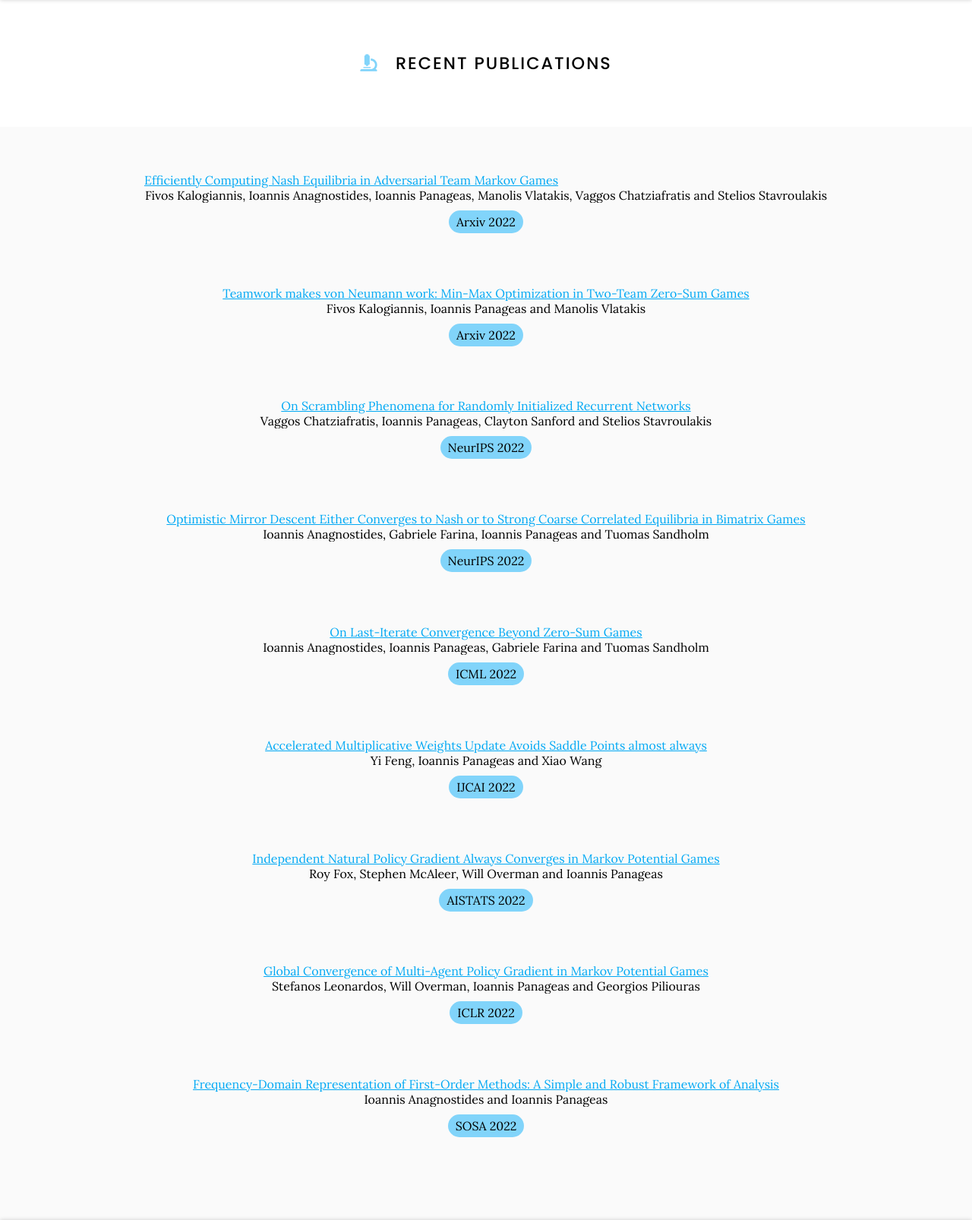
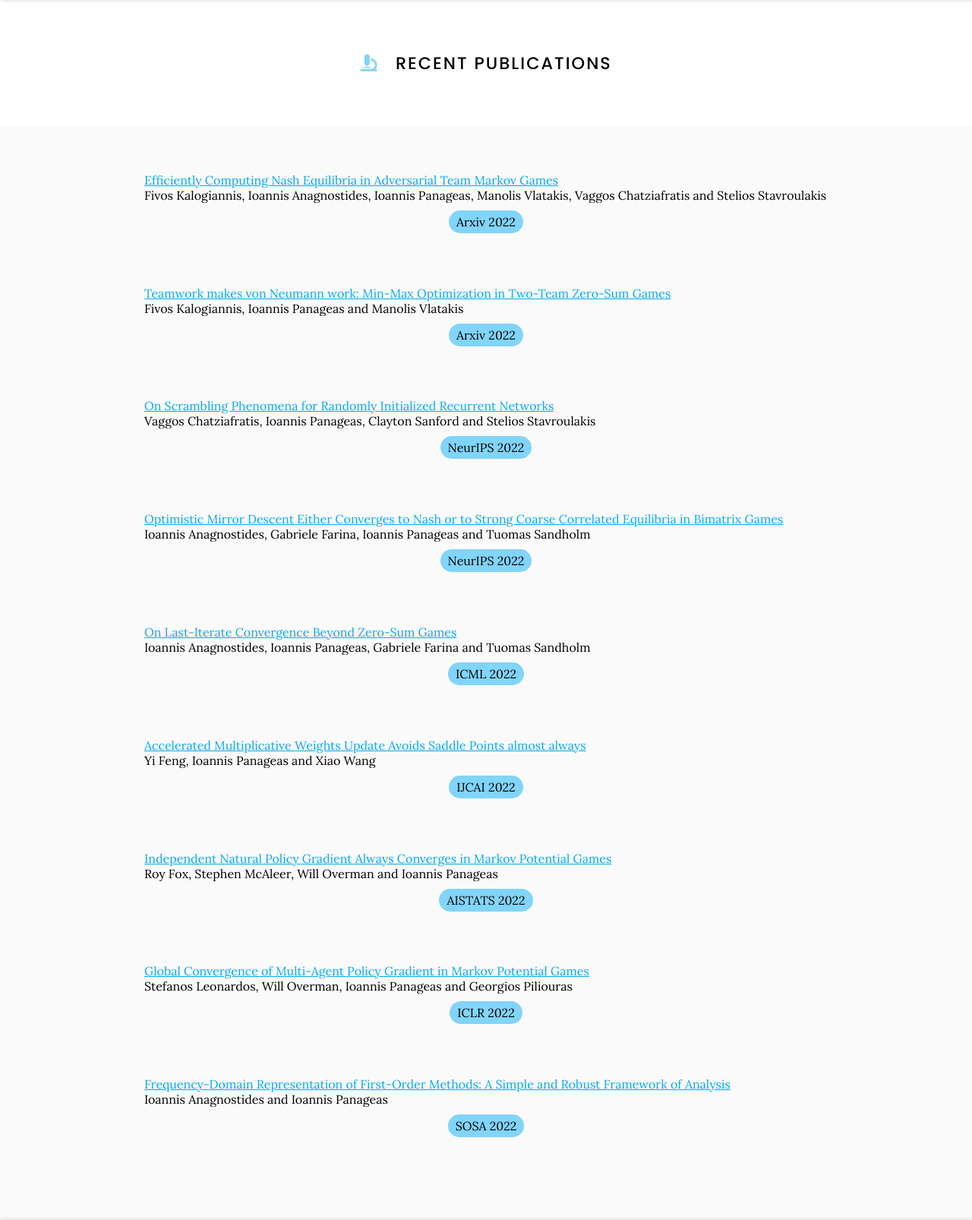
Before and after one commit to goallabuci/goallabuci.github.io, a Jekyll site: the page built from research/index.md, in a window 1280 px wide. Shown: the part 110-1716 px from the top of the page at 76% size. Built offline with Jekyll 4.4.1, drawn with Linux system fonts in a browser that asks for light colours; grey boxes are pictures that could not be loaded.

Commit message:
Update index.md

```diff
--- a/research/index.md
+++ b/research/index.md
@@ -13,79 +13,79 @@ nav:
       <a href="https://arxiv.org/abs/2208.02204">
         Efficiently Computing Nash Equilibria in Adversarial Team Markov Games
       </a>
-    </div><div class="citation_authors truncate" tabindex="0">
+    </div><div class="citation_authors truncate" align="left" tabindex="0">
       Fivos Kalogiannis, Ioannis Anagnostides, Ioannis Panageas, Manolis Vlatakis, Vaggos Chatziafratis and Stelios Stavroulakis
     </div><div class="tags" data-link="https://goallabuci.github.io/research/"><a class="tag">Arxiv 2022</a></div>
 <br>
 
-<div class="citation_title">
+<div class="citation_title" align="left">
       <a href="https://arxiv.org/abs/2111.04178">
        Teamwork makes von Neumann work: Min-Max Optimization in Two-Team Zero-Sum Games
       </a>
-    </div><div class="citation_authors truncate" tabindex="0">
+    </div><div class="citation_authors truncate" align="left" tabindex="0">
       Fivos Kalogiannis, Ioannis Panageas and Manolis Vlatakis
     </div><div class="tags" data-link="https://goallabuci.github.io/research/"><a class="tag">Arxiv 2022</a></div>
 <br>
 
-<div class="citation_title">
+<div class="citation_title" align="left">
       <a href="https://panageas.github.io">
       On Scrambling Phenomena for Randomly Initialized Recurrent Networks
       </a>
-    </div><div class="citation_authors truncate" tabindex="0">
+    </div><div class="citation_authors truncate" align="left" tabindex="0">
       Vaggos Chatziafratis, Ioannis Panageas, Clayton Sanford and Stelios Stavroulakis
     </div><div class="tags" data-link="https://goallabuci.github.io/research/"><a class="tag">NeurIPS 2022</a></div>
 <br>
 
-<div class="citation_title">
+<div class="citation_title" align="left">
       <a href="https://arxiv.org/abs/2203.12074">
       Optimistic Mirror Descent Either Converges to Nash or to Strong Coarse Correlated Equilibria in Bimatrix Games
       </a>
-    </div><div class="citation_authors truncate" tabindex="0">
+    </div><div class="citation_authors truncate" align="left" tabindex="0">
       Ioannis Anagnostides, Gabriele Farina, Ioannis Panageas and Tuomas Sandholm
     </div><div class="tags" data-link="https://goallabuci.github.io/research/"><a class="tag">NeurIPS 2022</a></div>
 <br>
 
-<div class="citation_title">
+<div class="citation_title" align="left">
       <a href="https://arxiv.org/abs/2203.12056">
       On Last-Iterate Convergence Beyond Zero-Sum Games
       </a>
-    </div><div class="citation_authors truncate" tabindex="0">
+    </div><div class="citation_authors truncate" align="left" tabindex="0">
       Ioannis Anagnostides, Ioannis Panageas, Gabriele Farina and Tuomas Sandholm
     </div><div class="tags" data-link="https://goallabuci.github.io/research/"><a class="tag">ICML 2022</a></div>
 <br>
 
-<div class="citation_title">
+<div class="citation_title" align="left">
       <a href="https://arxiv.org/abs/2204.11407">
       Accelerated Multiplicative Weights Update Avoids Saddle Points almost always
       </a>
-    </div><div class="citation_authors truncate" tabindex="0">
+    </div><div class="citation_authors truncate" align="left" tabindex="0">
       Yi Feng, Ioannis Panageas and Xiao Wang
     </div><div class="tags" data-link="https://goallabuci.github.io/research/"><a class="tag">IJCAI 2022</a></div>
 <br>
 
-<div class="citation_title">
+<div class="citation_title" align="left">
       <a href="https://arxiv.org/abs/2110.10614">
     Independent Natural Policy Gradient Always Converges in Markov Potential Games
       </a>
-    </div><div class="citation_authors truncate" tabindex="0">
+    </div><div class="citation_authors truncate" align="left" tabindex="0">
       Roy Fox, Stephen McAleer, Will Overman and Ioannis Panageas
     </div><div class="tags" data-link="https://goallabuci.github.io/research/"><a class="tag">AISTATS 2022</a></div>
 <br>
 
-<div class="citation_title">
+<div class="citation_title" align="left">
       <a href="[https://arxiv.org/abs/2110.10614](https://arxiv.org/abs/2106.01969)">
 Global Convergence of Multi-Agent Policy Gradient in Markov Potential Games
       </a>
-    </div><div class="citation_authors truncate" tabindex="0">
+    </div><div class="citation_authors truncate" align="left" tabindex="0">
      Stefanos Leonardos, Will Overman, Ioannis Panageas and Georgios Piliouras
     </div><div class="tags" data-link="https://goallabuci.github.io/research/"><a class="tag">ICLR 2022</a></div>
 <br>
 
-<div class="citation_title">
+<div class="citation_title" align="left">
       <a href="https://arxiv.org/abs/2109.04603">
     Frequency-Domain Representation of First-Order Methods: A Simple and Robust Framework of Analysis
       </a>
-    </div><div class="citation_authors truncate" tabindex="0">
+    </div><div class="citation_authors truncate" align="left" tabindex="0">
       Ioannis Anagnostides and Ioannis Panageas
     </div><div class="tags" data-link="https://goallabuci.github.io/research/"><a class="tag">SOSA 2022</a></div>
 <br>
```
